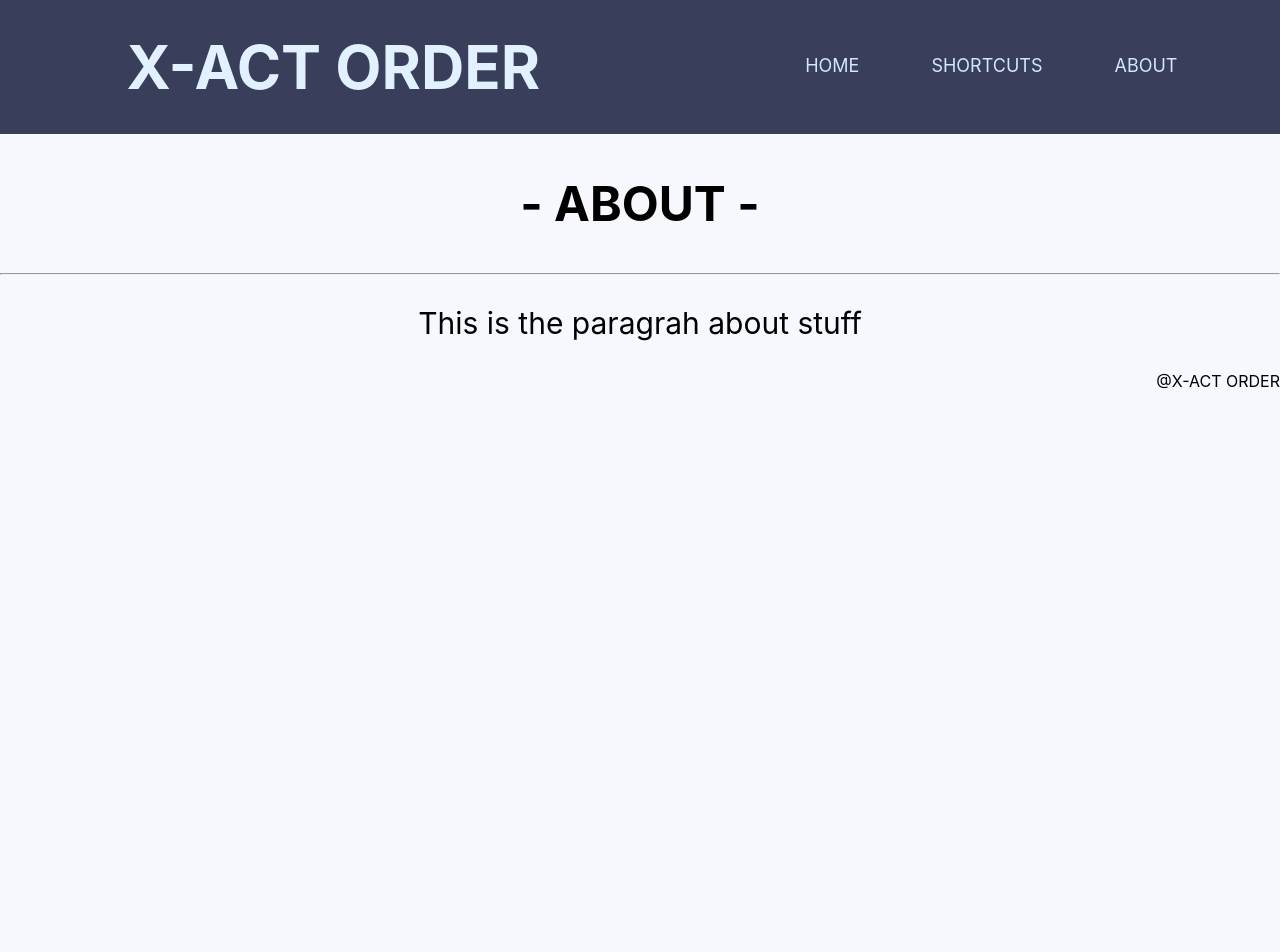
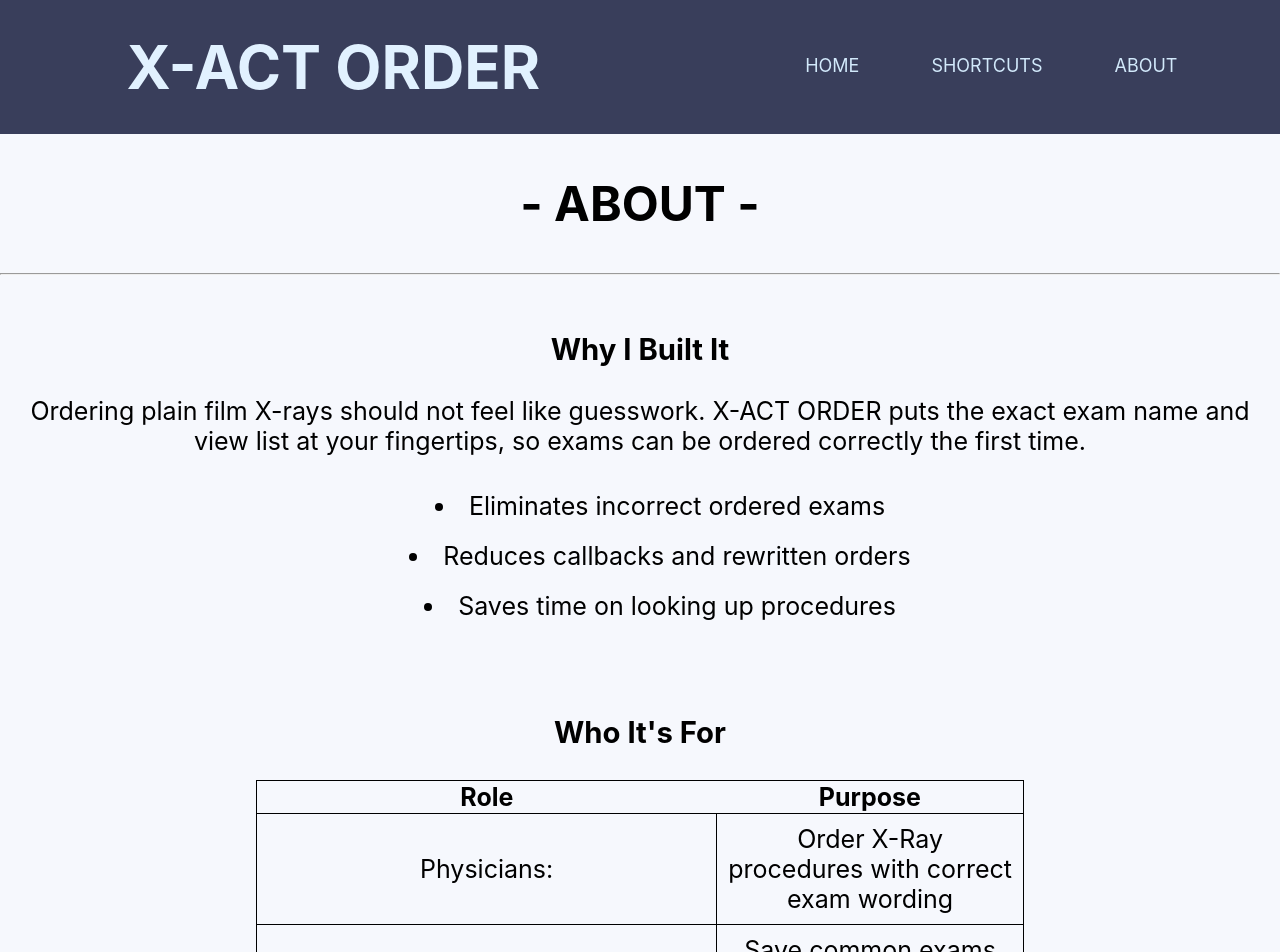
Before and after one commit to BryJime/final-project-Unit-1-Bryan-J, a React (Vite) app in the folder unit-one-final-project/: page /About.jsx in a window 1280 px wide. Shown: the top 952 px of the page. Before the commit the page ends 800 px from the top, so only its background shows below. Built offline with nearby package versions, Linux system fonts and the light colour scheme.

Commit message:
Added About page with basic CSS styling

```diff
--- a/unit-one-final-project/src/components/About.jsx
+++ b/unit-one-final-project/src/components/About.jsx
@@ -4,11 +4,70 @@ function About() {
 
     return (
         <>
-            <h2 className="about-title"> -   ABOUT   - </h2>
-            <hr></hr>
-            <p className="about-paragraph" >
-                This is the paragrah about stuff
-            </p>
+            <div className="about-content">
+                <h2 className="about-title"> -   ABOUT   - </h2>
+                <hr></hr>
+                <br></br>
+                <section className="about-body">
+                    <section className="why-section">
+                        <h1 className="why-header"> Why I Built It </h1>
+                        <p> Ordering plain film X-rays should not feel like guesswork. X-ACT ORDER puts the
+                            exact exam name and view list at your fingertips, so exams can be ordered
+                            correctly the first time. </p>
+                        <ul className="why-list">
+                            <li>Eliminates incorrect ordered exams</li>
+                            <li>Reduces callbacks and rewritten orders</li>
+                            <li>Saves time on looking up procedures</li>
+                        </ul>
+                    </section>
+                    <br></br>
+                    <section className="who-section">
+                        <h1 className="who-header">Who It's For</h1>
+                        <table className="who-table">
+                            <thead className="table-headers">
+                                <tr>
+                                <th>Role</th>
+                                <th>Purpose</th>
+                                </tr>
+                            </thead>
+                            <tbody className="table-body">
+                                <tr>
+                                    <td>Physicians:  </td>
+                                    <td>Order X-Ray procedures with correct exam wording</td>
+                                </tr>
+                                <tr>
+                                    <td>Nurses:</td>
+                                    <td>Save common exams for quick ordering</td>
+                                </tr>
+                                <tr>
+                                    <td>Rad Techs:</td>
+                                    <td>Get procedural information such as views for exam preperation</td>
+                                </tr>
+                                <tr>
+                                    <td>Students:</td>
+                                    <td>Discover standard view groupings interactively</td>
+                                </tr>
+                                <tr>
+                                    <td>Anyone!</td>
+                                    <td>Find out about the exams and how </td>
+                                </tr>
+                            </tbody>
+                        </table>
+                    </section>
+                    <br></br>
+                    <section className="diclaimers-section">
+                        <h1 className="disclaimers-header">Disclaimers</h1>
+                        <p className="disclaimers-body">X-ACT ORDER is an educational support tool, not a substitute for clinical
+                            judgment or institutional policy. Protocols reflect common practice; follow your facility's guidelines
+                            when they differ. No patient data is stored in the application.</p>
+                    </section>
+                    <section className="builtby-section">
+                        <h1>Built By</h1>
+                        <p>Bryan Jimenez </p>
+                        <p>Radiologic Technologist R.T. (R) | LaunchCode Software Development Student</p>
+                    </section>
+                </section>
+            </div>
         </>
     )
 }
--- a/unit-one-final-project/src/components/Exam.jsx
+++ b/unit-one-final-project/src/components/Exam.jsx
@@ -10,7 +10,7 @@ function Exam(props) {
         <h2 className="exam-display-views">{props.views}</h2>
         <motion.button whileTap={{
             scale: .8,
-
+            backgroundColor: 'grey'
         }}className="shortcut-button" onClick={props.add}>{props.button}</motion.button>
     </section>
 }
--- a/unit-one-final-project/src/components/ExamData/ExamsData.js
+++ b/unit-one-final-project/src/components/ExamData/ExamsData.js
@@ -119,7 +119,7 @@ const ExamsData = [
         alias: ["wrist"],
         region: "UPPER EXTREMITY",
         common: true,
-        shortcut: true
+        shortcut: false
     },
     {
         id: 13,
--- a/unit-one-final-project/src/index.css
+++ b/unit-one-final-project/src/index.css
@@ -65,7 +65,6 @@ header {
 }
 
 
-
 .title {
   justify-content: flex-start;
   font-style: italic;
@@ -84,10 +83,6 @@ header {
   color: rgb(225, 241, 255);
   top: 0;
 
-}
-
-.home-image {
-  padding-bottom: 2em;
 }
 
 .search-feature {
@@ -211,18 +206,44 @@ header {
   margin-right: 3em;
 }
 
+.about-content {
+  align-items: center;
+
+}
+
 .about-title {
   display: flex;
   justify-content: center;
   font-size: 3em;
 }
 
-.about-paragraph {
-  display: flex;
-  justify-content: center;
-  font-size: 30px;
+.about-body {
+  flex-direction: column;
+  font-size: 25px;
+}
 
+.why-section {
+  text-align: center;
 }
+
+.why-list {
+  list-style-position: inside;
+  line-height: 2em;
+}
+
+.who-section {
+  text-align: center;
+}
+
+.who-table, td {
+  border: 1px solid;
+  border-collapse: collapse;
+  width: 60%;
+  margin-left: auto;
+  margin-right: auto;
+  padding: 10px;
+}
+
 
 .shortcuts-title {
   display: flex;
@@ -230,6 +251,7 @@ header {
   justify-content: center;
 
 }
+
 
 @media (max-width: 800px) {
 
```
